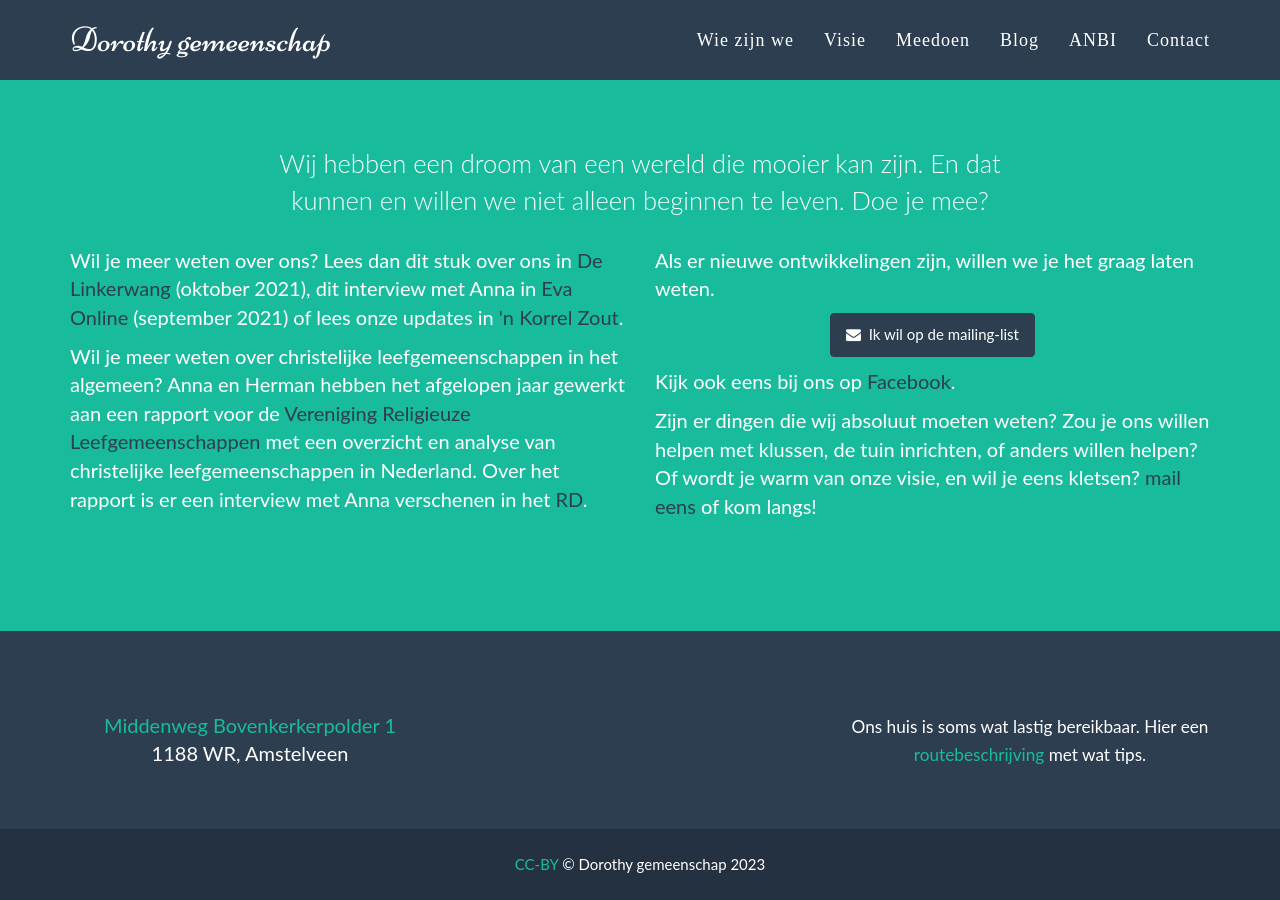
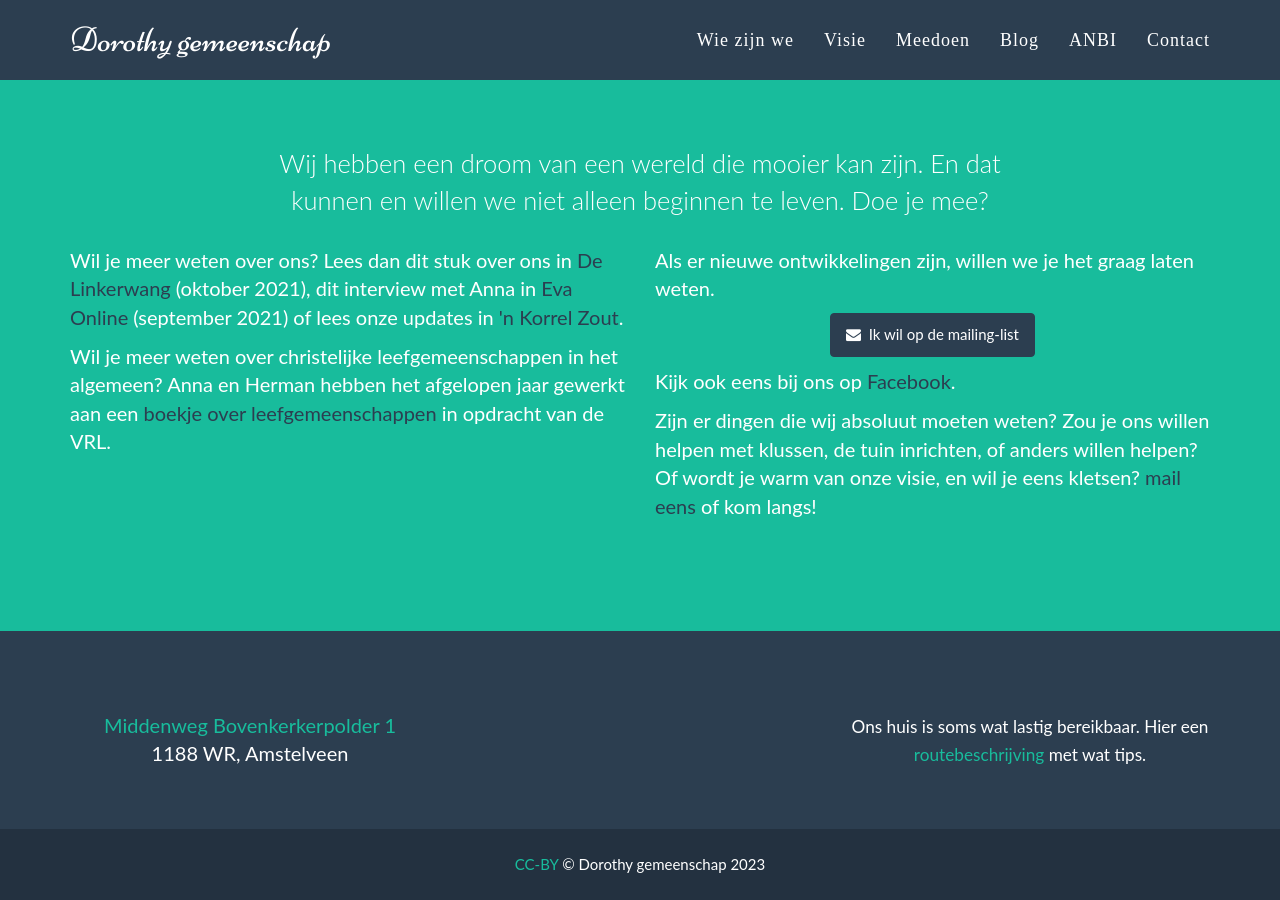
Before and after one commit to dorothygemeenschap/dorothygemeenschap.github.io, a Jekyll site: the page built from anbi.html, in a window 1280 px wide and 900 px high, scrolled down 986 px. Built offline with Jekyll 4.4.1, drawn with Linux system fonts in a browser that asks for light colours; some web fonts are replaced.

Commit message:
Update join.html

```diff
--- a/_includes/join.html
+++ b/_includes/join.html
@@ -24,7 +24,7 @@
                   Wil je meer weten over ons? Lees dan dit stuk over ons in <a href="img/dorothy_in_delinkerwang_oktober2021.pdf">De Linkerwang</a> (oktober 2021), dit interview met Anna in <a href="https://eva.eo.nl/artikel/2021/09/anna-woont-met-haar-gezin-in-een-leefgemeenschap">Eva Online</a> (september 2021) of lees onze updates in <a href="https://korrelzout.noelhuis.nl/">'n Korrel Zout</a>.
                   </p>
                   <p>
-                     Wil je meer weten over christelijke leefgemeenschappen in het algemeen? Anna en Herman hebben het afgelopen jaar gewerkt aan een rapport voor de <a href="https://verenigingreligieuzeleefgemeenschappen.nl/rapport-over-leefgemeenschappen/">Vereniging Religieuze Leefgemeenschappen</a> met een overzicht en analyse van christelijke leefgemeenschappen in Nederland. Over het rapport is er een interview met Anna verschenen in het <a href="https://www.rd.nl/artikel/954069-leefgemeenschap-maakt-lichte-orthodoxie-mogelijk">RD</a>.
+                     Wil je meer weten over christelijke leefgemeenschappen in het algemeen? Anna en Herman hebben het afgelopen jaar gewerkt aan een <a href="https://verenigingreligieuzeleefgemeenschappen.nl/het-overzicht-van-leefgemeenschappen/">boekje over leefgemeenschappen</a> in opdracht van de VRL.
                 </p>
               </div>
 
```
